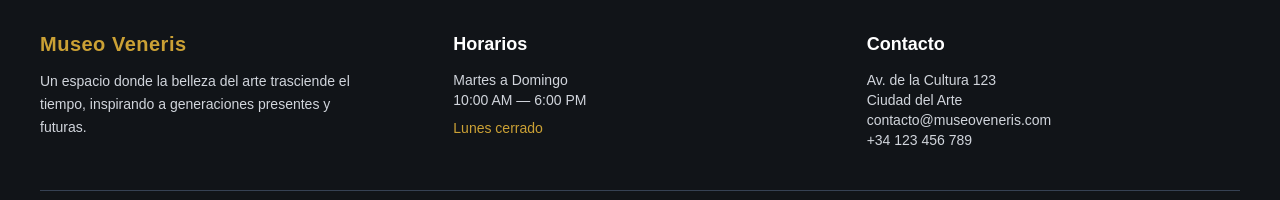
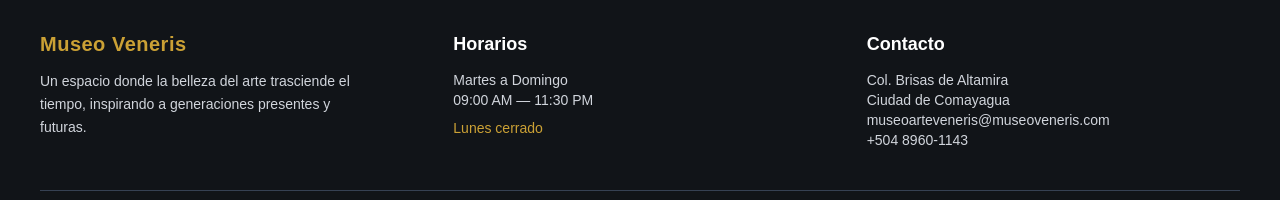
Before and after one commit to Aradbo/MuseoVenerisFrontend, a Next.js app: page /about in a window 1280 px wide. Shown: the part 2192-2392 px from the top of the page. Built offline with nearby package versions, Linux system fonts and the light colour scheme.

Commit message:
Mejora footer e imagen

```diff
--- a/app/components/footer.tsx
+++ b/app/components/footer.tsx
@@ -17,16 +17,16 @@ export default function Footer() {
           <div>
             <h3 className="text-white font-semibold text-lg mb-3">Horarios</h3>
             <p className="text-sm">Martes a Domingo</p>
-            <p className="text-sm">10:00 AM — 6:00 PM</p>
+            <p className="text-sm">09:00 AM — 11:30 PM</p>
             <p className="text-sm mt-2 text-[#CBA135] font-medium">Lunes cerrado</p>
           </div>
 
           <div>
             <h3 className="text-white font-semibold text-lg mb-3">Contacto</h3>
-            <p className="text-sm">Av. de la Cultura 123</p>
-            <p className="text-sm">Ciudad del Arte</p>
-            <p className="text-sm">contacto@museoveneris.com</p>
-            <p className="text-sm">+34 123 456 789</p>
+            <p className="text-sm">Col. Brisas de Altamira</p>
+            <p className="text-sm">Ciudad de Comayagua</p>
+            <p className="text-sm">museoarteveneris@museoveneris.com</p>
+            <p className="text-sm">+504 8960-1143</p>
           </div>
 
         </div>
```
Also changed, not shown: app/about/page.tsx (+4 -4 lines), public/logo-museo-veneris.png (renamed from logo-museo-veneris.png).
